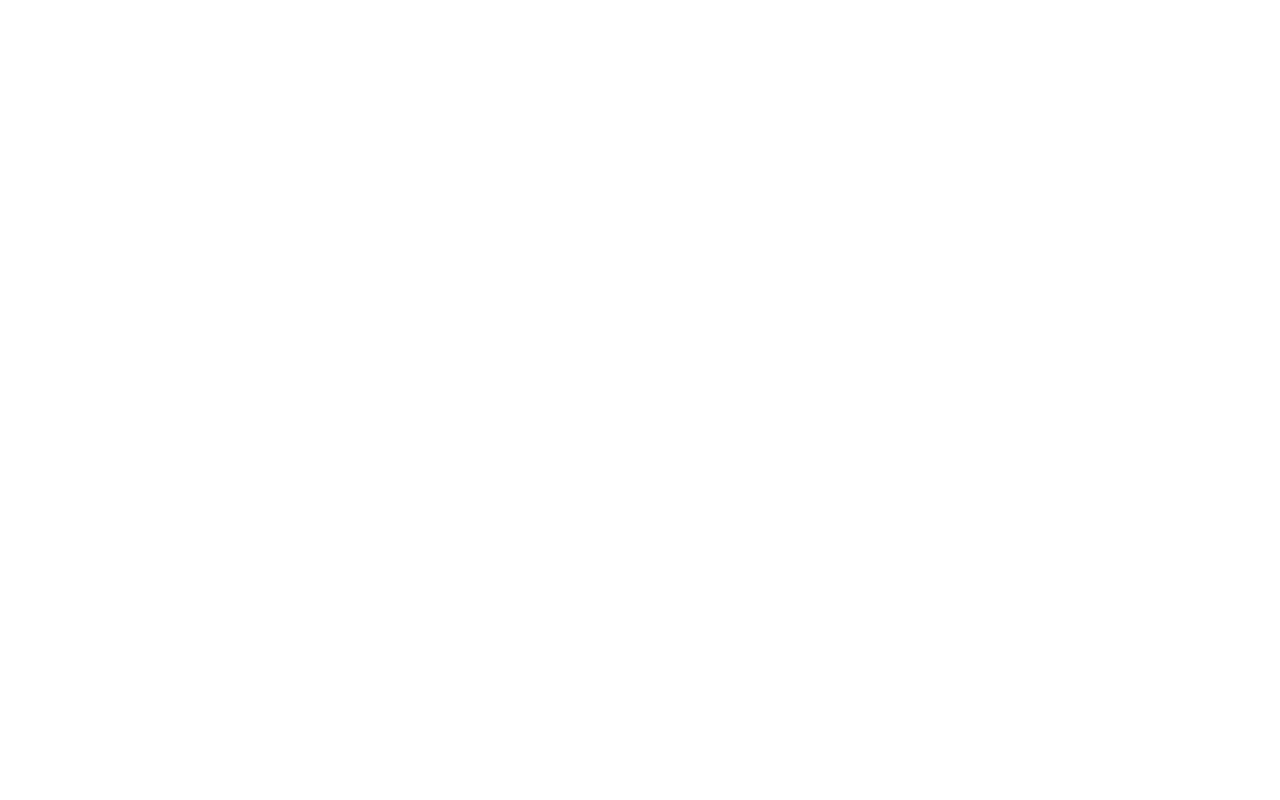
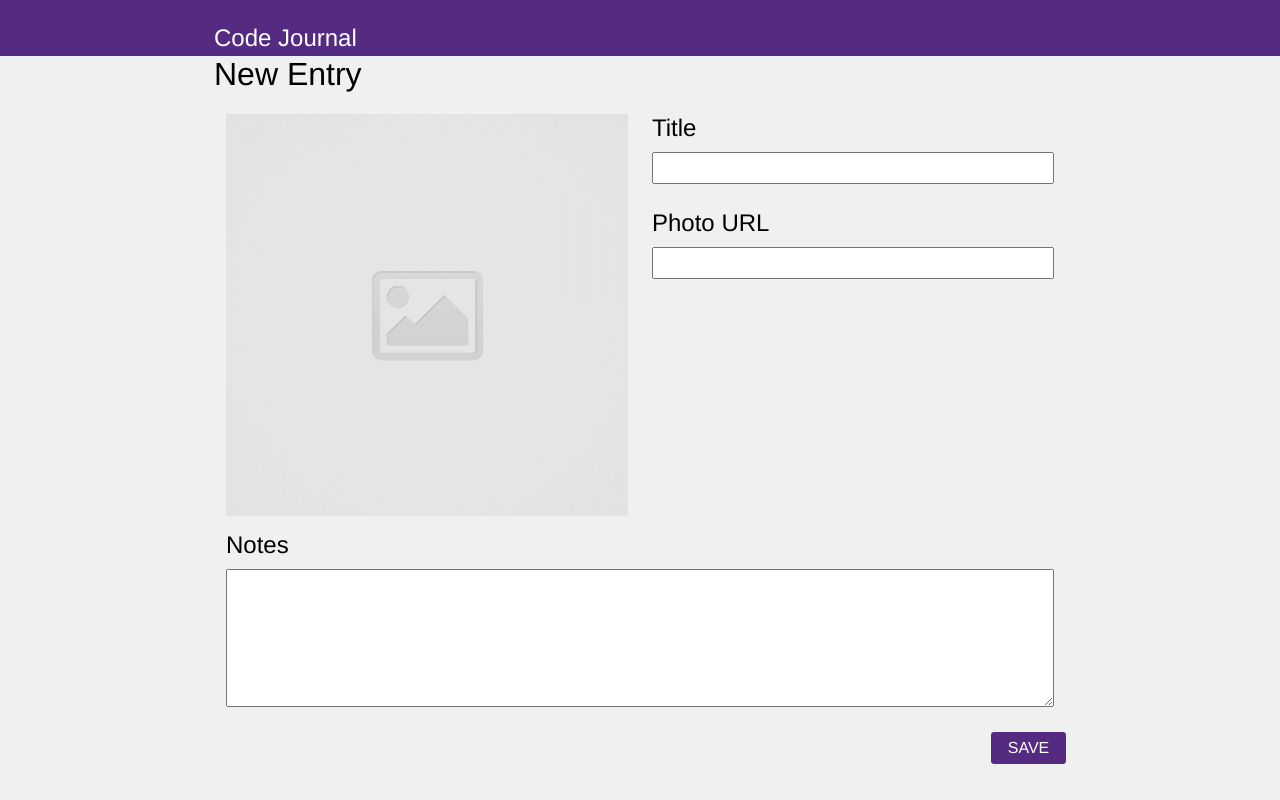
Before and after one commit to BenGrimmius/code-journal, a website: page index.html in a window 1280 px wide. Drawn offline with Linux system fonts and the light colour scheme.

Commit message:
Make all inputs of the journal entry form required. #1

```diff
--- a/css/styles.css
+++ b/css/styles.css
@@ -0,0 +1,66 @@
+* {
+  font-family: Helvetica, sans-serif;
+}
+
+body {
+  background-color: #f0f0f0;
+}
+
+form {
+  margin: 0;
+  padding: 0;
+}
+
+h1 {
+  font-size: 2rem;
+  font-weight: 500;
+  margin-top: 0;
+}
+
+.top-tab {
+  margin-top: 0;
+  margin-bottom: 0;
+  height: 3.5rem;
+  background-color: #552b81;
+}
+
+h3.top {
+  color: white;
+  position: absolute;
+  position: top;
+  top: 0;
+  font-size: 1.5rem;
+  text-align: center;
+  font-weight: 100;
+}
+
+label {
+  padding-left: 0;
+  margin-bottom: 10px;
+  font-size: 1.5rem;
+}
+
+label.label-notes {
+  margin-top: 15px;
+}
+
+input,
+textarea {
+  padding: 5px;
+  font-size: 1rem;
+  width: 100%;
+  margin-bottom: 25px;
+}
+
+input.input-submit {
+  width: 75px;
+  padding: 7px 10px;
+  color: white;
+  background-color: #552b81;
+  border: none;
+  border-radius: 0.2rem;
+}
+
+.justify-end {
+  justify-content: flex-end;
+}
--- a/index.html
+++ b/index.html
@@ -18,7 +18,44 @@
 <body>
   <header>
   </header>
-  <main>
+  <div class="top-tab column-full"></div>
+  <main class="container">
+    <h3 class="top">Code Journal</h3>
+    <div data-view="entry-form">
+      <form>
+        <div class="row">
+          <h1>New Entry</h1>
+        </div>
+        <div class="row">
+          <img class="column-half" src="images/placeholder-image-square.jpg">
+          <div class="column-half">
+            <div class="row">
+              <label for="title">Title</label>
+            </div>
+            <div class="row">
+              <input required type="text" id="title" name="title">
+            </div>
+            <div class="row">
+              <label for="image-url">Photo URL</label>
+            </div>
+            <input required type="url" id="image-url" name="image">
+          </div>
+        </div>
+        <div class="row">
+          <div class="column-full">
+            <div class="row">
+              <label for="notes" class="label-notes">Notes</label>
+            </div>
+            <div class="row">
+              <textarea required id="notes" name="notes" rows="7"></textarea>
+            </div>
+          </div>
+        </div>
+        <div class="row justify-end">
+          <input type="submit" name="submit" class="input-submit" value="SAVE">
+        </div>
+      </form>
+    </div>
   </main>
   <script src="js/data.js"></script>
   <script src="js/main.js"></script>
```
